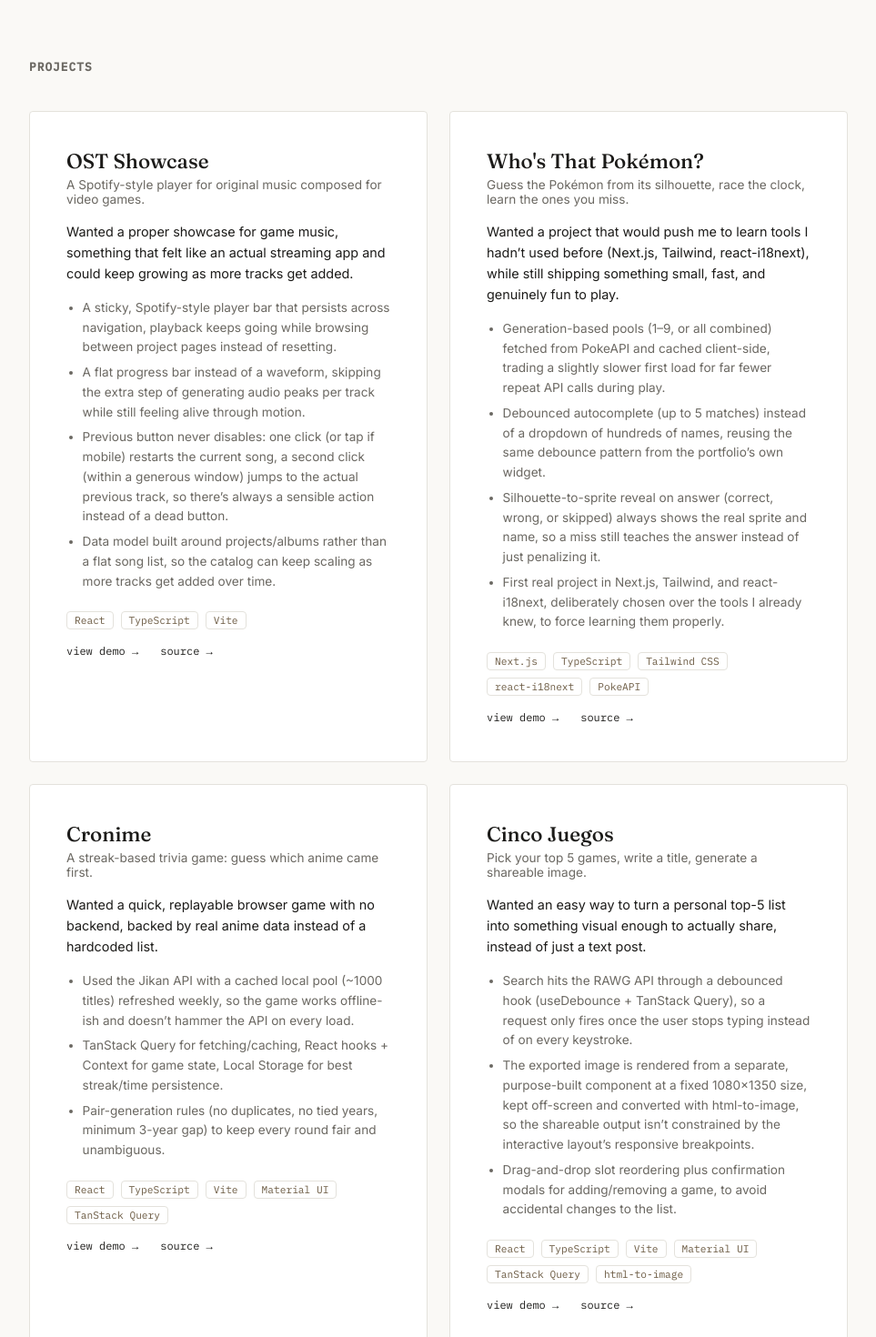
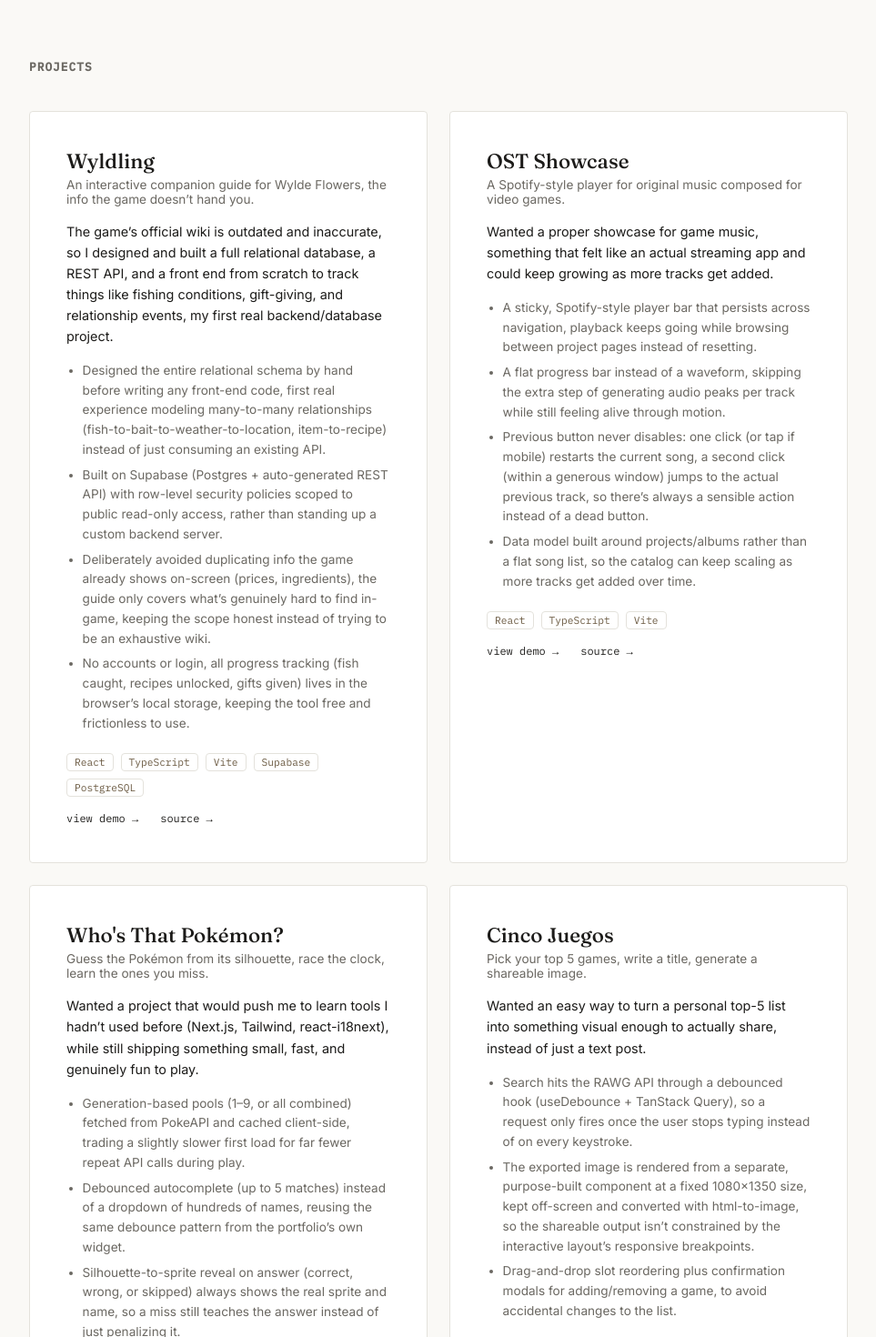
Before and after one commit to MechiValle/portfolio, a React (Vite) app: page / in a window 1280 px wide. Shown: the part 340-1810 px from the top of the page at 91% size, without its empty margins (158-1121 px from the left). Built offline with nearby package versions, Linux system fonts and the light colour scheme.

Commit message:
Added Wyldling project to the list of projects

```diff
--- a/src/data/projects.ts
+++ b/src/data/projects.ts
@@ -1,6 +1,42 @@
 import type { Project } from '../types/project';
 
 export const projects: Project[] = [
+  {
+    id: 'wyldling',
+    title: {
+      en: 'Wyldling',
+      es: 'Wyldling',
+    },
+    tagline: {
+      en: 'An interactive companion guide for Wylde Flowers, the info the game doesn\u2019t hand you.',
+      es: 'Una guía interactiva para Wylde Flowers, la información que el juego no te da directamente.',
+    },
+    problem: {
+      en: 'The game\u2019s official wiki is outdated and inaccurate, so I designed and built a full relational database, a REST API, and a front end from scratch to track things like fishing conditions, gift-giving, and relationship events, my first real backend/database project.',
+      es: 'La wiki oficial del juego está desactualizada e imprecisa, así que diseñé y construí desde cero una base de datos relacional completa, una API REST y un front end, mi primer proyecto real de backend/base de datos.',
+    },
+    decisions: [
+      {
+        en: 'Designed the entire relational schema by hand before writing any front-end code, first real experience modeling many-to-many relationships (fish-to-bait-to-weather-to-location, item-to-recipe) instead of just consuming an existing API.',
+        es: 'Diseñé todo el esquema relacional a mano antes de escribir código de front end, primera experiencia real modelando relaciones muchos-a-muchos (pez-carnada-clima-ubicación, ítem-receta) en vez de solo consumir una API ya existente.',
+      },
+      {
+        en: 'Built on Supabase (Postgres + auto-generated REST API) with row-level security policies scoped to public read-only access, rather than standing up a custom backend server.',
+        es: 'Construido sobre Supabase (Postgres + API REST autogenerada) con políticas de row-level security limitadas a acceso público de solo lectura, en vez de levantar un servidor backend propio.',
+      },
+      {
+        en: 'Deliberately avoided duplicating info the game already shows on-screen (prices, ingredients), the guide only covers what\u2019s genuinely hard to find in-game, keeping the scope honest instead of trying to be an exhaustive wiki.',
+        es: 'Evité a propósito duplicar información que el juego ya muestra en pantalla (precios, ingredientes), la guía solo cubre lo que es genuinamente difícil de encontrar en el juego, manteniendo un alcance honesto en vez de intentar ser una wiki exhaustiva.',
+      },
+      {
+        en: 'No accounts or login, all progress tracking (fish caught, recipes unlocked, gifts given) lives in the browser\u2019s local storage, keeping the tool free and frictionless to use.',
+        es: 'Sin cuentas ni login, todo el seguimiento de progreso (peces atrapados, recetas desbloqueadas, regalos entregados) vive en el almacenamiento local del navegador, manteniendo la herramienta gratuita y sin fricción.',
+      },
+    ],
+    stack: ['React', 'TypeScript', 'Vite', 'Supabase', 'PostgreSQL'],
+    demoUrl: 'https://wyldling.vercel.app/',
+    repoUrl: 'https://github.com/MechiValle/wyldling'
+  },
   {
     id: 'ost-showcase',
     title: {
@@ -74,40 +110,6 @@
     demoUrl: 'https://mechivalle.github.io/dat-pokemon',
     repoUrl: 'https://github.com/MechiValle/dat-pokemon',
   },
-
-
-  {
-    id: 'cronime',
-    title: {
-      en: 'Cronime',
-      es: 'Cronime',
-    },
-    tagline: {
-      en: 'A streak-based trivia game: guess which anime came first.',
-      es: 'Un juego de trivia: adiviná qué anime salió primero.',
-    },
-    problem: {
-      en: 'Wanted a quick, replayable browser game with no backend, backed by real anime data instead of a hardcoded list.',
-      es: 'Quería un juego de navegador rápido y rejugable, sin backend, con datos reales de anime en vez de una lista fija.',
-    },
-    decisions: [
-      {
-        en: 'Used the Jikan API with a cached local pool (~1000 titles) refreshed weekly, so the game works offline-ish and doesn\u2019t hammer the API on every load.',
-        es: 'Usé la API de Jikan con un pool local cacheado (~1000 títulos) que se refresca semanalmente, así el juego funciona casi offline y no satura la API en cada carga.',
-      },
-      {
-        en: 'TanStack Query for fetching/caching, React hooks + Context for game state, Local Storage for best streak/time persistence.',
-        es: 'TanStack Query para fetching/caching, React hooks + Context para el estado del juego, Local Storage para persistir la mejor racha y tiempo.',
-      },
-      {
-        en: 'Pair-generation rules (no duplicates, no tied years, minimum 3-year gap) to keep every round fair and unambiguous.',
-        es: 'Reglas de generación de pares (sin duplicados, sin empates de año, diferencia mínima de 3 años) para que cada ronda sea justa y sin ambigüedad.',
-      },
-    ],
-    stack: ['React', 'TypeScript', 'Vite', 'Material UI', 'TanStack Query'],
-    demoUrl: 'https://mechivalle.github.io/cronime',
-    repoUrl: 'https://github.com/MechiValle/cronime',
-  },
   {
     id: 'cinco-juegos',
     title: {
```
